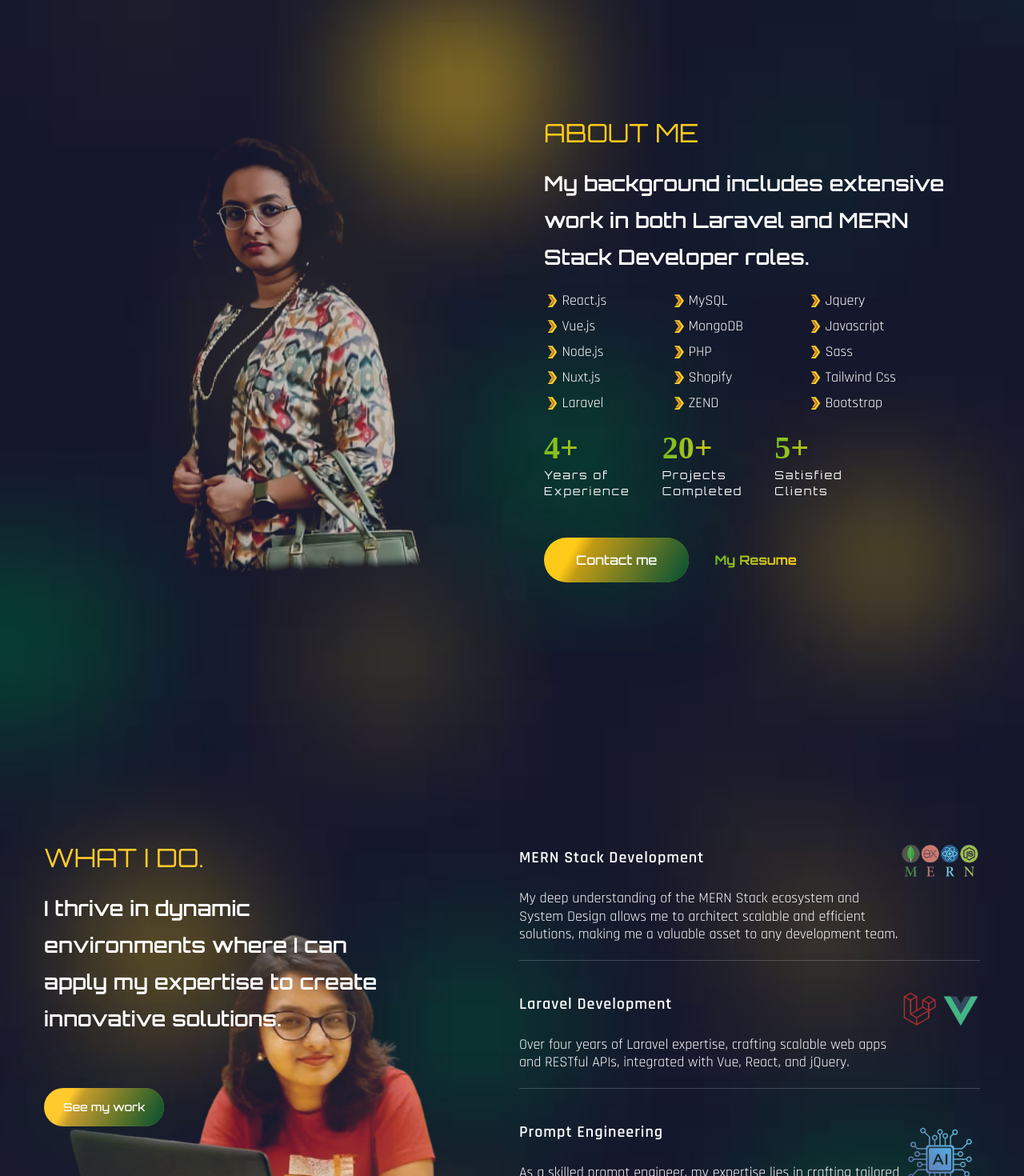
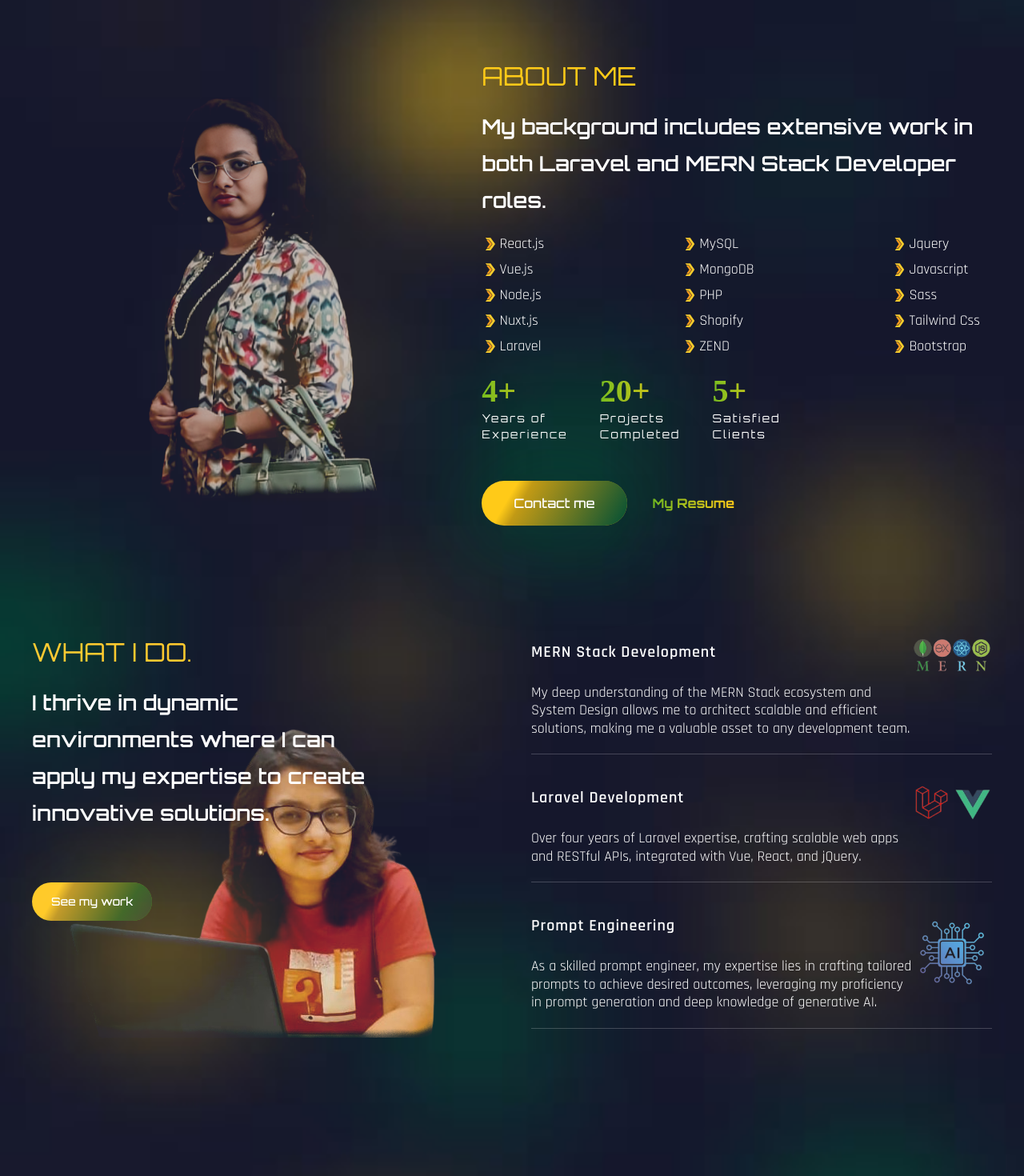
Before and after one commit to Sanny67/portfolio-sanny, a React (Create React App) app: page / in a window 1280 px wide. Shown: the part 820-2290 px from the top of the page at 80% size. Built offline with nearby package versions, Linux system fonts and the light colour scheme; the HTML template or start-up script is replaced by a standard one; a web font is replaced by a local one.

Commit message:
ui changes

```diff
--- a/src/App.js
+++ b/src/App.js
@@ -15,8 +15,8 @@ const App = () => {
   return (
     <div className='bg-site bg-no-repeat bg-cover overflow-hidden'>
       <Header />
+      <Nav />
       <Banner />
-      <Nav />
       <About />
       <Services />
       {/* <Work /> */}
--- a/src/components/About.js
+++ b/src/components/About.js
@@ -18,8 +18,8 @@ const About = () => {
   ];
 
   return (
-    <section className='section min-h-[100vh] my-10' id='about' ref={ref}>
-      <div className='container mx-auto'>
+    <section className='min-h-[90vh]' id='about' ref={ref}>
+      <div className='container mx-auto my-10'>
         <div className='flex flex-col gap-y-10 lg:flex-row lg:items-center lg:gap-x-20 lg:gap-y-0'>
 
           {/* image */}
@@ -28,7 +28,7 @@ const About = () => {
             initial='hidden'
             whileInView={'show'}
             viewport={{ once: false, amount: '0.3' }}
-            className='hidden lg:flex flex-1 bg-about bg-contain bg-no-repeat min-h-[400px] lg:min-h-[600px] mix-blend-lighten bg-top '
+            className='hidden lg:flex flex-grow-75 bg-about bg-contain bg-no-repeat min-h-[400px] lg:min-h-[550px] mix-blend-lighten bg-top'
           ></motion.div>
 
           {/* text */}
@@ -37,11 +37,11 @@ const About = () => {
             initial='hidden'
             whileInView={'show'}
             viewport={{ once: false, amount: '0.3' }}
-            className='flex-1'
+            className='flex-1 py-10'
           >
             <h2 className='h2 text-accent'>About me</h2>
             <h3 className='h3 mb-4'>My background includes extensive work in both Laravel and MERN Stack Developer roles.</h3>
-            <div className='mb-6 flex lg:gap-x-20 gap-x-3'>
+            <div className='mb-6 flex justify-between'>
               {skillSetArray.map((skillSet, i) => (
                 <div key={i} className='flex flex-col'>
                     {skillSet.map((skill, j) => (
--- a/src/components/Services.js
+++ b/src/components/Services.js
@@ -30,9 +30,11 @@ const services = [
 
 const Services = () => {
   return (
-    <section className='section min-h-[100vh] my-10 lg:my-20' id='services'>
-      <div className='container mx-auto'>
-        <div className='flex flex-col lg:flex-row'>
+    <section className='min-h-[90vh]' id='services'>
+      <div className='container mx-auto px-0 py-10'>
+
+        {/* <div className='flex flex-col gap-y-10 lg:flex-row lg:items-center lg:gap-y-0'> */}
+        <div className='flex flex-col lg:flex-row justify-between gap-y-10 lg:gap-y-0'>
 
           {/* text & image */}
           <motion.div
@@ -40,7 +42,7 @@ const Services = () => {
             initial='hidden'
             whileInView={'show'}
             viewport={{ once: false, amount: '0.3' }}
-            className='flex-1 lg:bg-services lg:bg-bottom bg-no-repeat mix-blend-lighten mb-12 lg:mb-0'>
+            className='flex-1 lg:bg-services lg:bg-bottom bg-no-repeat mix-blend-lighten mb-12 lg:mb-0 w-50'>
             <h2 className='h2 text-accent mb-6'>What I Do.</h2>
             {/* <h3 className='h3 max-w-[455px] mb-16'>I excel in dynamic environments, using tech to solve complex problems</h3> */}
             <h3 className='h3 max-w-[455px] mb-16'>I thrive in dynamic environments where I can apply my expertise to create innovative solutions.</h3>
--- a/src/components/Work.js
+++ b/src/components/Work.js
@@ -7,7 +7,7 @@ import Img3 from '../assets/portfolio-img3.png';
 
 const Work = () => {
   return (
-    <section className='section min-h-[100vh] my-20' id='work'>
+    <section className='min-h-[100vh] my-20' id='work'>
       <div className='container mx-auto'>
 
         <div className='flex flex-col lg:flex-row gap-x-10'>
--- a/tailwind.config.js
+++ b/tailwind.config.js
@@ -29,5 +29,21 @@ module.exports = {
       },
     },
   },
-  plugins: [],
+  plugins: [
+    function ({ addUtilities }) {
+      const newUtilities = {
+        '.flex-grow-25': {
+          flexGrow: '0.25',
+        },
+        '.flex-grow-50': {
+          flexGrow: '0.5',
+        },
+        '.flex-grow-75': {
+          flexGrow: '0.75',
+        },
+      };
+
+      addUtilities(newUtilities, ['responsive', 'hover']);
+    },
+  ],
 };
```
Also changed, not shown: 1 other file (tests, documents, lock files or other folders).
